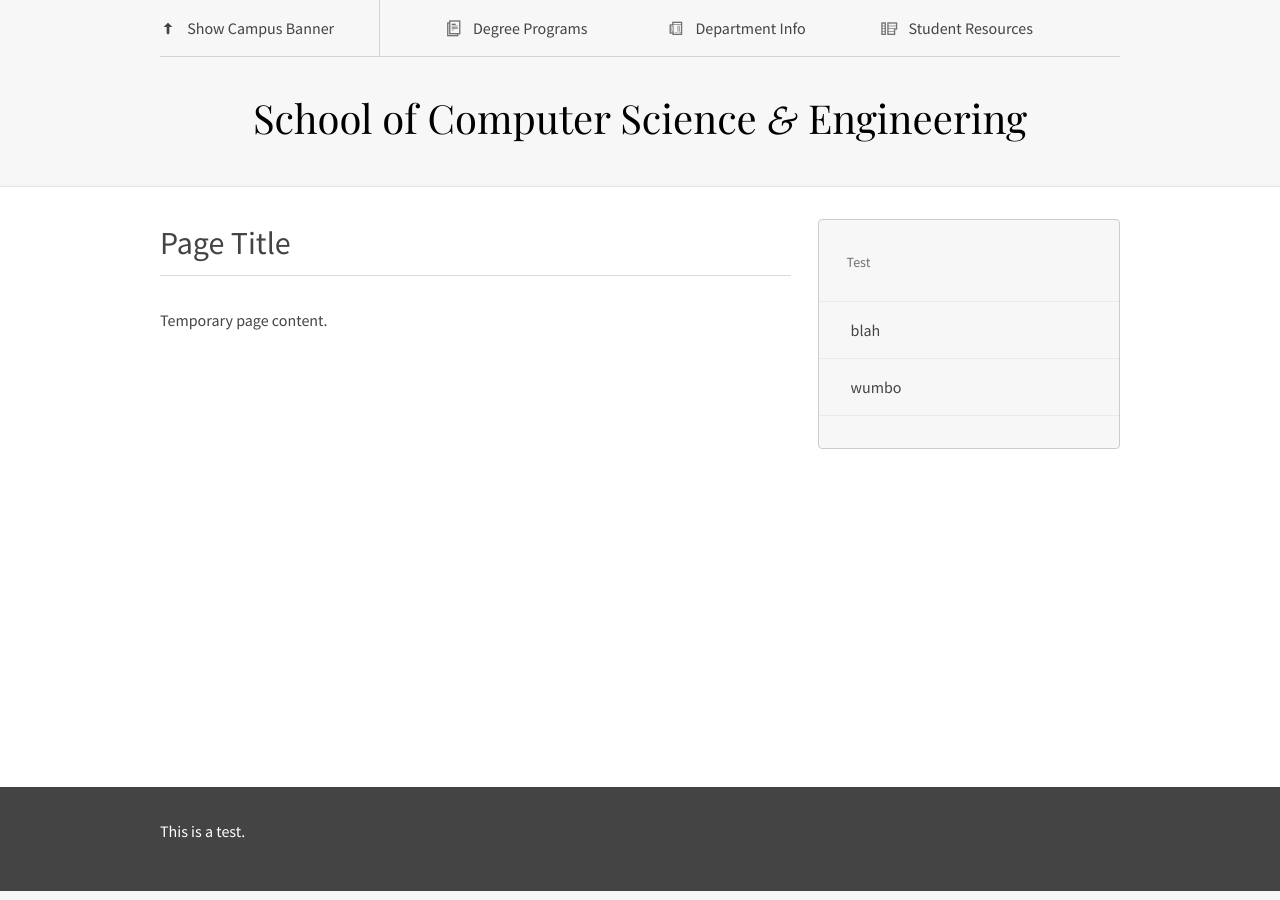
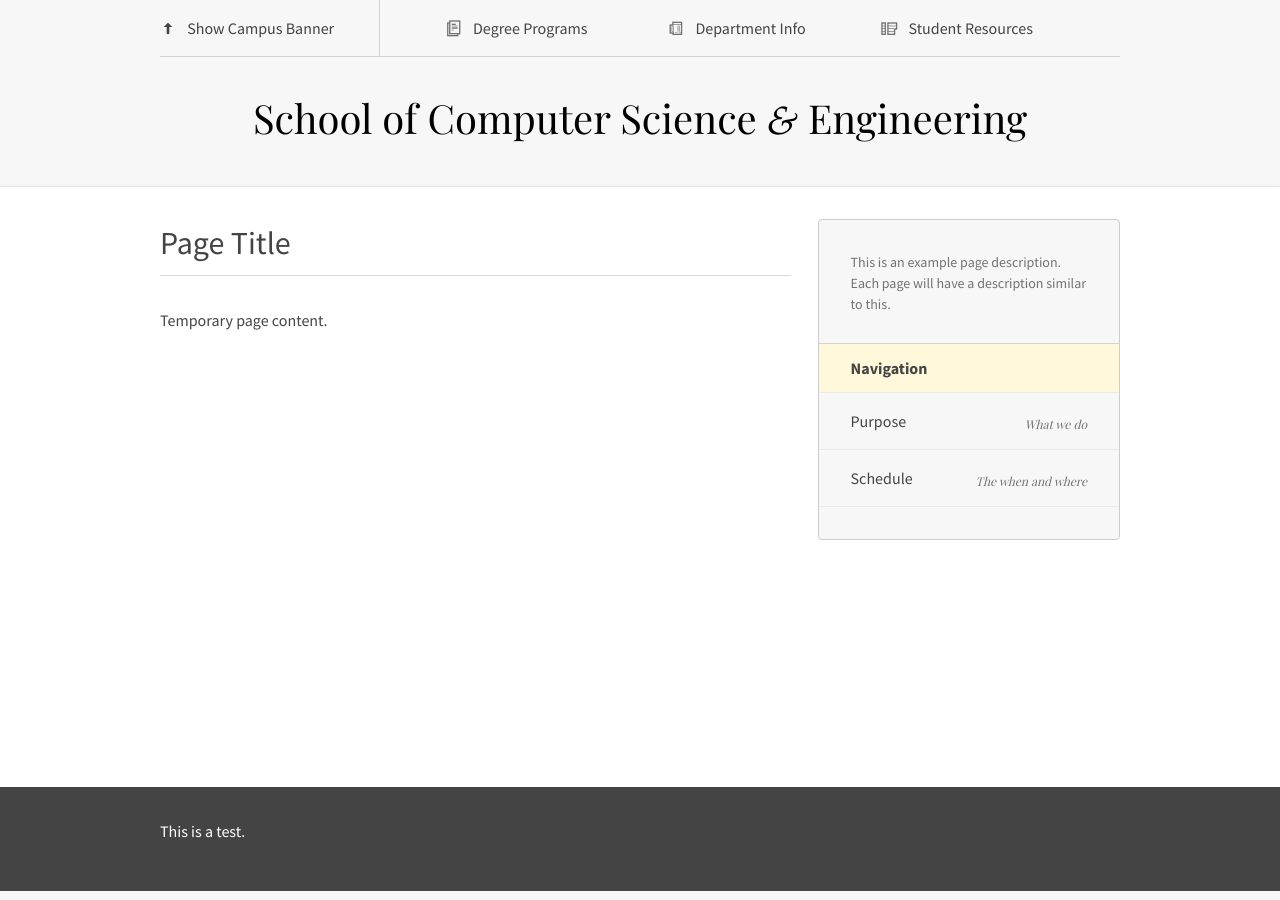
Before and after one commit to csusbdt/cse, a Jekyll site: the page built from index.md, in a window 1280 px wide. Built offline with Jekyll 4.4.1, drawn with Linux system fonts in a browser that asks for light colours; some web fonts are replaced; Markdown is read by kramdown in place of the engine named in the settings.

Commit message:
Updated sidebar

```diff
--- a/_layouts/default.html
+++ b/_layouts/default.html
@@ -31,11 +31,13 @@
 
                 {% if page.nav %}
                 <nav class='vertical-nav'>
+                    <strong class='vertical-nav-title'>Navigation</strong>
                     <ul>
                         {% for item in page.nav %}
                         <li>
                             <a href='{% if site.safe %}/cse{% endif %}{{ item.url }}'>
                                 {{ item.title }}
+                                <span>{{ item.desc }}</span>
                             </a>
                         </li>
                         {% endfor %}
--- a/assets/sass/layout/_sidebar.scss
+++ b/assets/sass/layout/_sidebar.scss
@@ -9,7 +9,7 @@
 
     .sidebar-content {
         display: block;
-        padding: 0 2em;
+        padding: 0 2rem;
         margin-bottom: 2em;
         @include font-size($font-size-milli);
         color: $color-0-t1;
--- a/index.md
+++ b/index.md
@@ -1,12 +1,14 @@
 ---
 layout: default
 title: School of Computer Science &amp; Engineering
-description: Test
+description: This is an example page description. Each page will have a description similar to this.
 nav:
-    - title: blah
-      url: /#blah
-    - title: wumbo
-      url: /#wumbo
+    - title: Purpose
+      url: /#section-1
+      desc: What we do
+    - title: Schedule
+      url: /#section-2
+      desc: The when and where
 ---
 
 ## Page Title
```
Also changed, not shown: assets/sass/module/_vertical-nav.scss (+16 -0 lines), assets/css/main.css.
